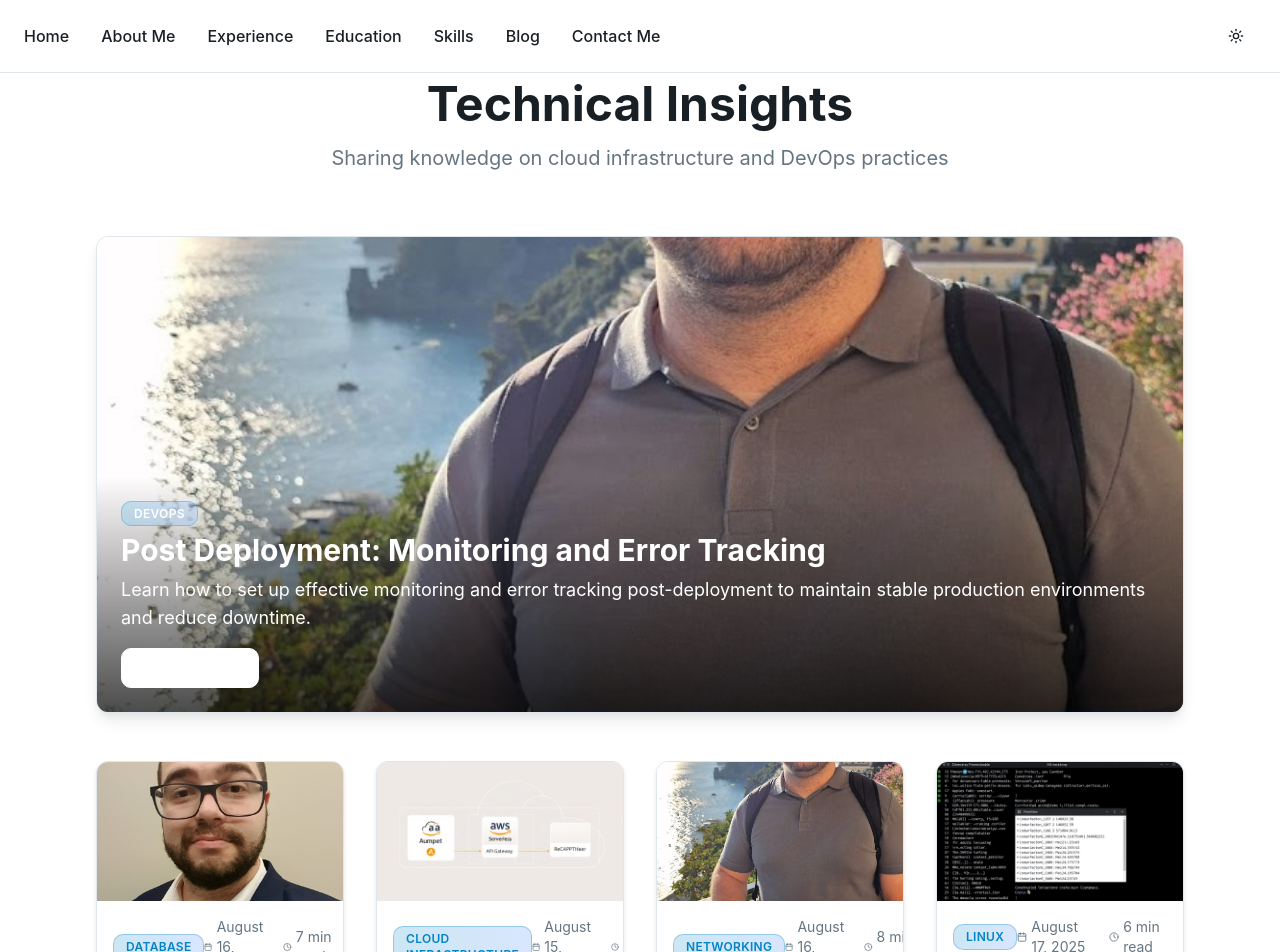
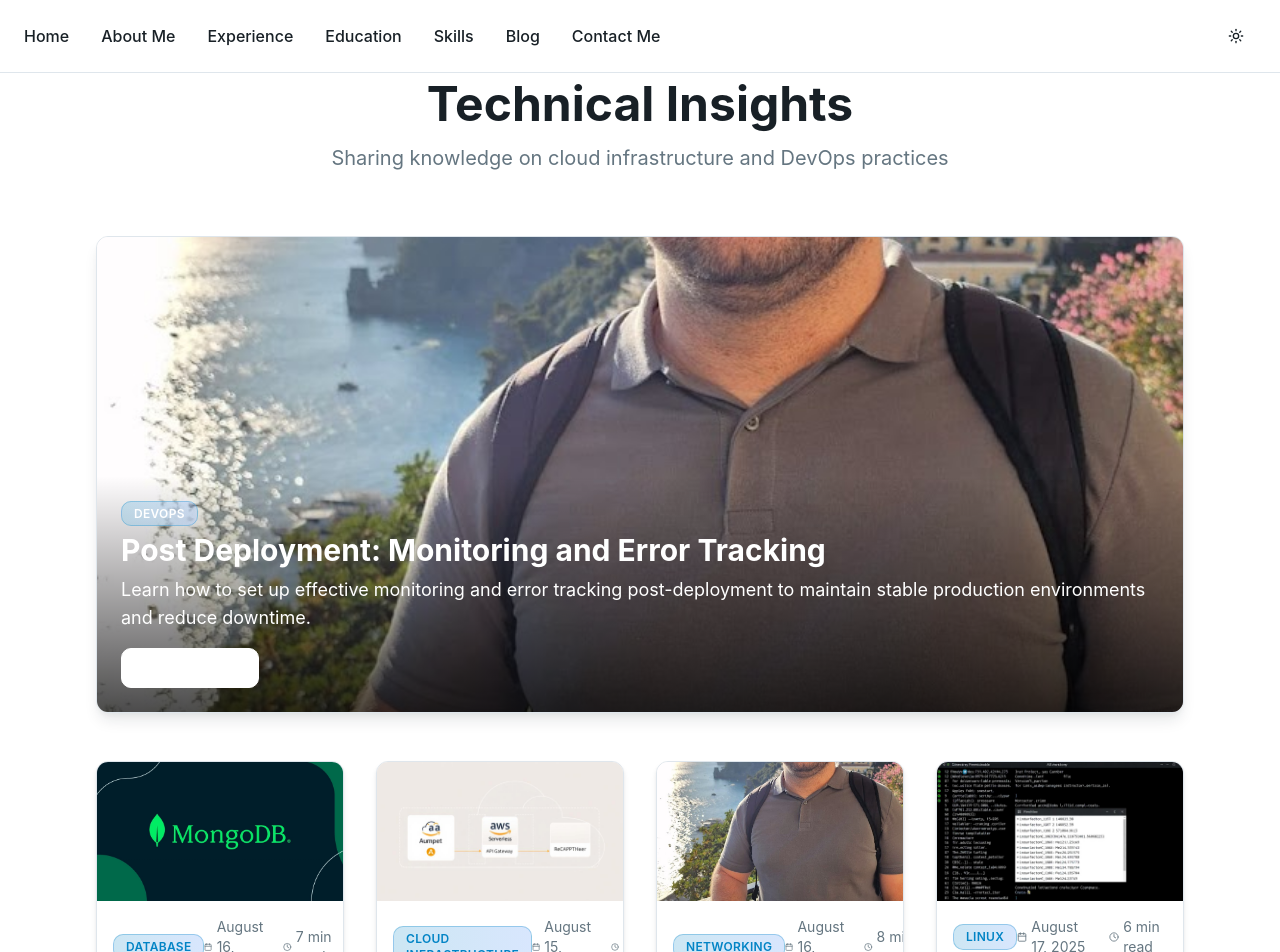
Before and after one commit to istanculea/ionutstanculea, a React (Vite) app: page /blog in a window 1280 px wide. Shown: the top 952 px of the page. Built offline with nearby package versions, Linux system fonts and the light colour scheme.

Commit message:
Update MongoDB article image
Updated the image for the "Database Setup: MongoDB" article to the new provided image. This change affects both the blog listing card in `src/components/Blog.tsx` and the hero section of the article in `src/pages/BlogPost2.tsx`.

```diff
--- a/src/components/Blog.tsx
+++ b/src/components/Blog.tsx
@@ -25,7 +25,7 @@ export function Blog() {
       date: "August 16, 2025",
       readTime: "7 min read",
       category: "Database",
-      image: "/lovable-uploads/63e2620a-0d4a-482f-82b4-7df585ec4907.png",
+      image: "/lovable-uploads/aa9dab4a-1c28-4a0e-a6b6-3715a9725d8d.png",
       slug: "/blog/mongodb-setup"
     },
     {
--- a/src/pages/BlogPost2.tsx
+++ b/src/pages/BlogPost2.tsx
@@ -52,7 +52,7 @@ export default function PostDatabaseMongoDB() {
 
         <div className="aspect-video mb-12 overflow-hidden rounded-lg">
           <img
-            src="/lovable-uploads/63e2620a-0d4a-482f-82b4-7df585ec4907.png"
+            src="/lovable-uploads/aa9dab4a-1c28-4a0e-a6b6-3715a9725d8d.png"
             alt="MongoDB setup article illustration"
             className="w-full h-full object-cover object-center"
             sizes="(max-width: 1024px) 100vw, 1024px"
```
Also changed, not shown: public/lovable-uploads/aa9dab4a-1c28-4a0e-a6b6-3715a9725d8d.png (added).
